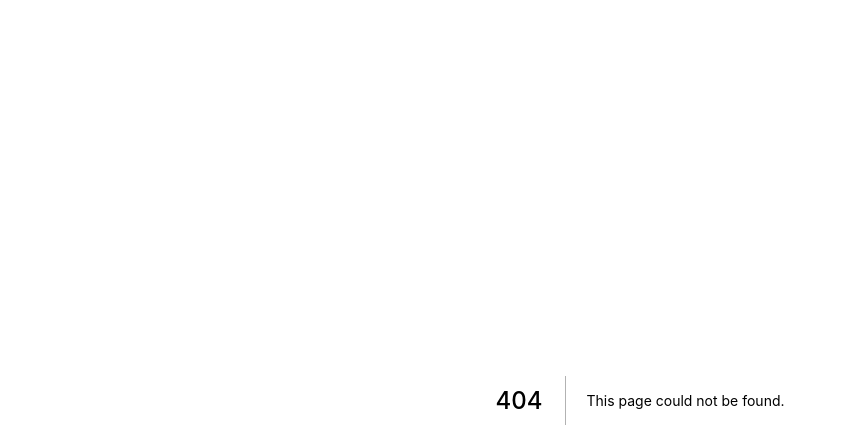
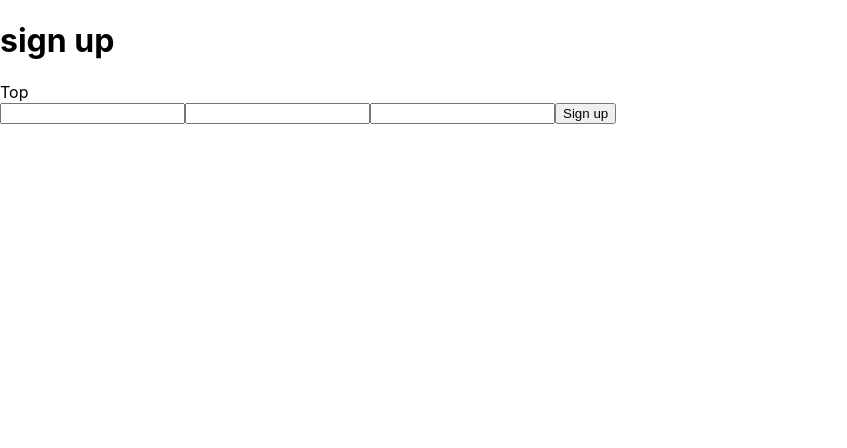
Before and after one commit to yuzuki-aritomo/ReserveTaskFrontend, a Next.js app in the folder next-app/: page /sign_up in a window 1280 px wide. Before the commit this address had no page. Shown: the top 448 px of the page, without its empty margins (0-847 px from the left). Built offline with nearby package versions, Linux system fonts and the light colour scheme.

Commit message:
add: signup関数の実装

```diff
--- /dev/null
+++ b/next-app/pages/sign_up/index.tsx
@@ -0,0 +1,61 @@
+import type { NextPage } from 'next'
+import { useState } from 'react'
+import Link from 'next/link'
+
+const SignupPage: NextPage = () => {
+  const [Email, setEmail] = useState('')
+  const [Password, setPassword] = useState('')
+  const [Name, setName] = useState('')
+
+  const SignUp = async () => {
+    const res = await fetch('http://localhost:3001/auth/', {
+      method: 'POST',
+      headers: {
+        'Content-Type': 'application/json'
+      },
+      body: JSON.stringify({
+        email: Email,
+        password: Password,
+        name: Name,
+        role: 1
+      })
+    })
+    .then(response => response.json())
+    .then((data)=>{
+      return data
+    }).catch((error)=>{
+      return error
+    })
+    console.log(res)
+  }
+
+  return(
+    <div>
+      <h1>sign up</h1>
+      <Link href="/">Top</Link>
+      <div className="form">
+        <input
+          type="email"
+          name="email"
+          onChange={e => setEmail(e.target.value)}
+          value={ Email }
+        />
+        <input
+          type="password"
+          name="password"
+          onChange={e => setPassword(e.target.value)}
+          value={ Password }
+        />
+        <input
+          type="text"
+          name="name"
+          onChange={e => setName(e.target.value)}
+          value={ Name }
+        />
+        <button onClick={SignUp}>Sign up</button>
+      </div>
+    </div>
+  )
+}
+
+export default SignupPage
```
